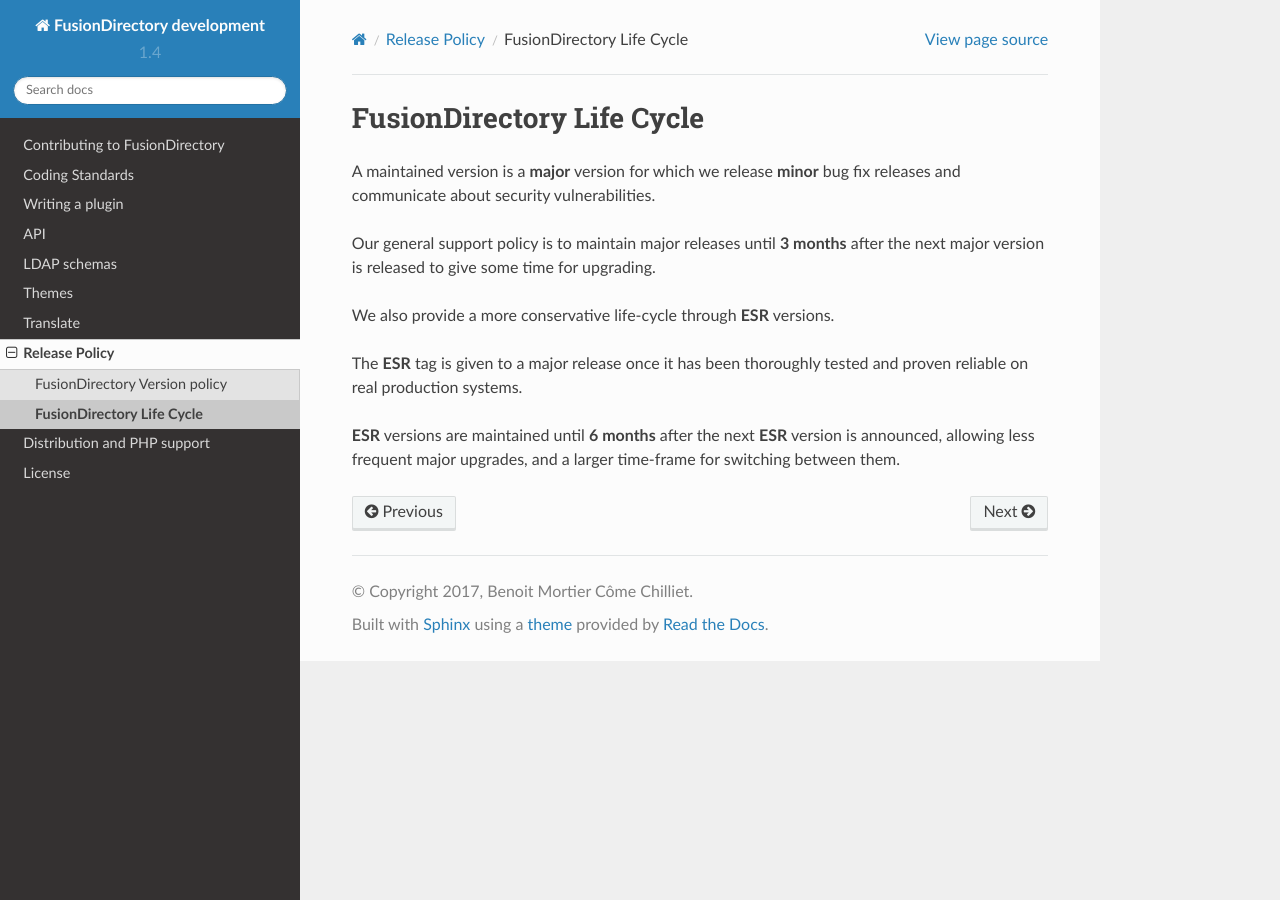
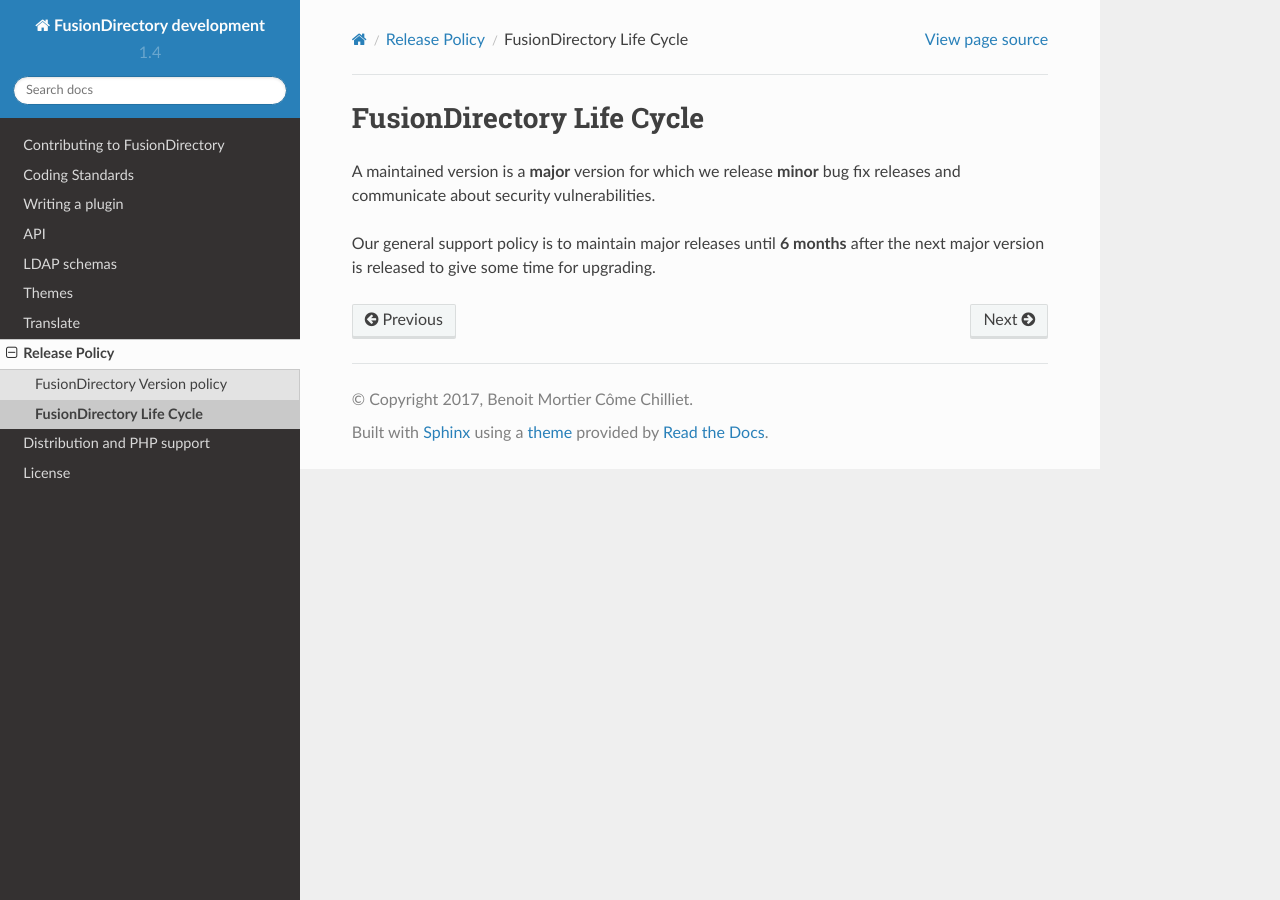
Before and after one commit to fusiondirectory/fusiondirectory-dev-manual, a Sphinx documentation site: the page built from source/release/esr.rst, in a window 1280 px wide. Built offline with Sphinx 7.4.7 and the Read the Docs theme 2.0.0, drawn with Linux system fonts in a browser that asks for light colours.

Commit message:
Merge branch '25-rewrite-the-fusiondirectory-life-cycle-page' into '1.3'
Resolve "rewrite the FusionDirectory Life Cycle page"

Closes #25

See merge request fusiondirectory/dev-manual!33

(cherry picked from commit b8b4726e227be4810eb94480743560833405b93f)

69c8bc7c :ambulance: fix(release) rewrite the FusionDirectory Life Cycle page

```diff
--- a/source/release/esr.rst
+++ b/source/release/esr.rst
@@ -3,11 +3,4 @@
 
 A maintained version is a **major** version for which we release **minor** bug fix releases and communicate about security vulnerabilities.
 
-Our general support policy is to maintain major releases until **3 months** after the next major version is released to give some time for upgrading.
-
-We also provide a more conservative life-cycle through **ESR** versions.
-
-The **ESR** tag is given to a major release once it has been thoroughly tested and proven reliable on real production systems.
-
-**ESR** versions are maintained until **6 months** after the next **ESR** version is announced, allowing less frequent major upgrades,
-and a larger time-frame for switching between them.
+Our general support policy is to maintain major releases until **6 months** after the next major version is released to give some time for upgrading.
```
